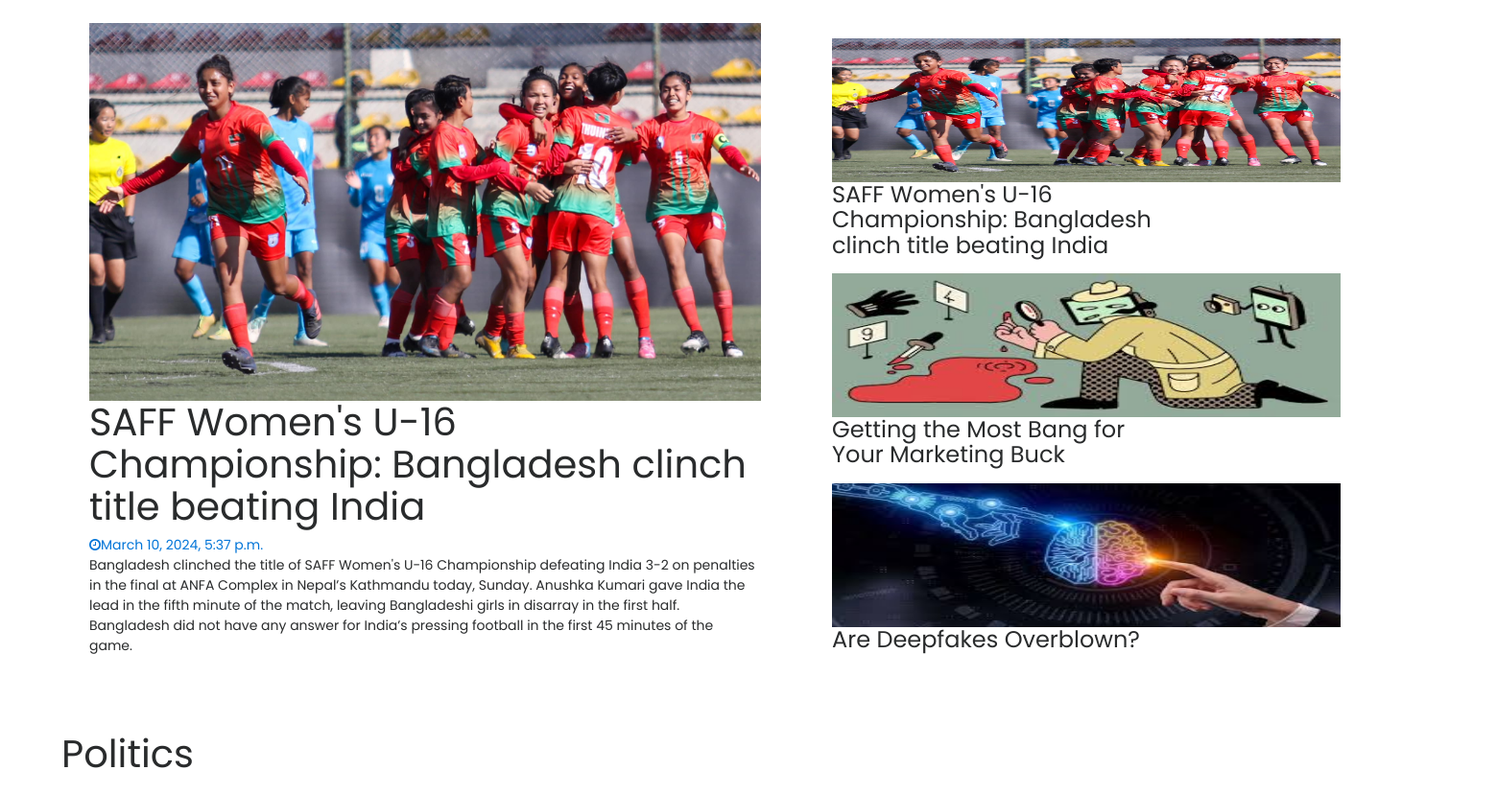
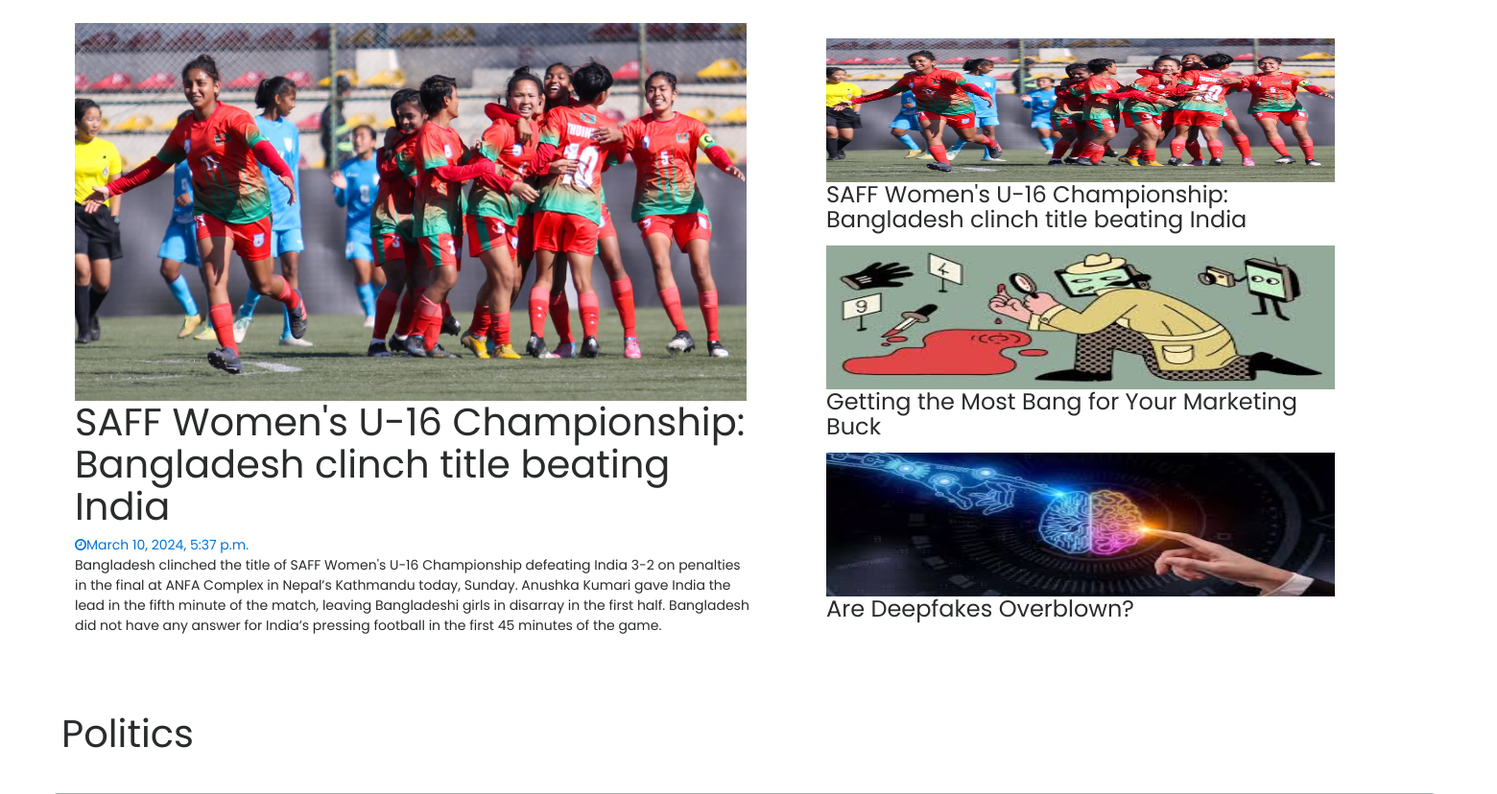
Before and after one commit to sabbirbabu3/news24_alltime, a Django app: page / in a window 1560 px wide. Shown: the part 68-896 px from the top of the page at 96% size. Run offline with Django 5.2, Linux system fonts and the light colour scheme; data comes from the database, SQL or seed files in the repository; some libraries are stand-ins or nearby versions.

Commit message:
ui upgrade

```diff
--- a/templates/index.html
+++ b/templates/index.html
@@ -49,49 +49,64 @@
         }
     }
 </style>
-<div class="font-container" style="width: 100%; max-width: 1500px; margin: 0 auto;">
-    <div class="body-container ml-5 mt-4">
-        <div class="container-fluid padding mb-5">
-            <div class="row justify-content-center">
-                <div class="col-md-6 col-12 paddding animate-box" data-animate-effect="fadeIn">
+<div class="font-container">
+    <div style="width: 1500px; margin: auto; margin-left: auto;" class="body-container ml-5 mt-4">
+        <div class="container-fluid paddding mb-5">
+            <div class="row mx-0 justify-content-center ">
+
+                <div class="col-md-6 col-12 paddding animate-box " data-animate-effect="fadeIn">
+
                     <div class="fh5co_suceefh5co_height">
                         {% if data %} {% with latest_post=data.last %}
                         <img style="width:700px;" src="{{ latest_post.image.url }}" alt="img" />
                         <h1><a target="_blank" href="{% url 'details' latest_post.id %}" class="text-decoration-none text-gray-dark">{{ latest_post.headline }}</a></h1>
+
                         <div class="fh5co_suceefh5co_height_position_absolute_font">
-                            <div>
-                                <a href="#" class="color_fff"> <i class="fa fa-clock-o"></i>{{ latest_post.publishing_time }}</a>
+                            <div class="">
+                                <a href="#" class="color_fff"> <i class="fa fa-clock-o"></i>{{ latest_post.publishing_time }}
+                                </a>
                             </div>
-                            <div>
-                                <p class="text-gray-dark">{{ latest_post.body }}</p>
+                            <div class="">
+                                <p href="" class="text-gray-dark">{{ latest_post.body }}</p>
                             </div>
                         </div>
                         {% endwith %} {% else %}
                         <p>No posts available.</p>
                         {% endif %}
+
+
+
                     </div>
+
+
                 </div>
+
                 <div class="col-md-6">
-                    <div class="row">
+                    <div class="row ">
                         <div class="col-md-6 col-6 ml-5 paddding animate-box" data-animate-effect="fadeIn">
-                            <div class="fh5co_suceefh5co_height_2">
+                            <div style="gap: 20px;" class="fh5co_suceefh5co_height_2  ">
                                 {% if data %} {% for post in latest_posts %}
-                                <div class="box-container mt-3">
+                                <div style="width:550px; height: 200px;" class="box-container   mt-3">
                                     <img style="width:530px; height: 150px;" src="{{ post.image.url }}" alt="img" />
                                     <h4><a target="_blank" href="{% url 'details' post.id %}" class="text-decoration-none text-gray-dark">{{ post.headline }}</a></h4>
                                 </div>
+
+
                                 {% endfor %} {% else %}
                                 <p>No posts available.</p>
                                 {% endif %}
+
                             </div>
+
                         </div>
+
                     </div>
                 </div>
             </div>
         </div>
     </div>
+
 </div>
-
 <!-- cetagor-wise-display -->
 
 <div class="d-flex p-2 m-auto">
@@ -441,4 +456,6 @@
         </div>
     </div>
 </div>
+
+</div>
 {% endblock %}
```
